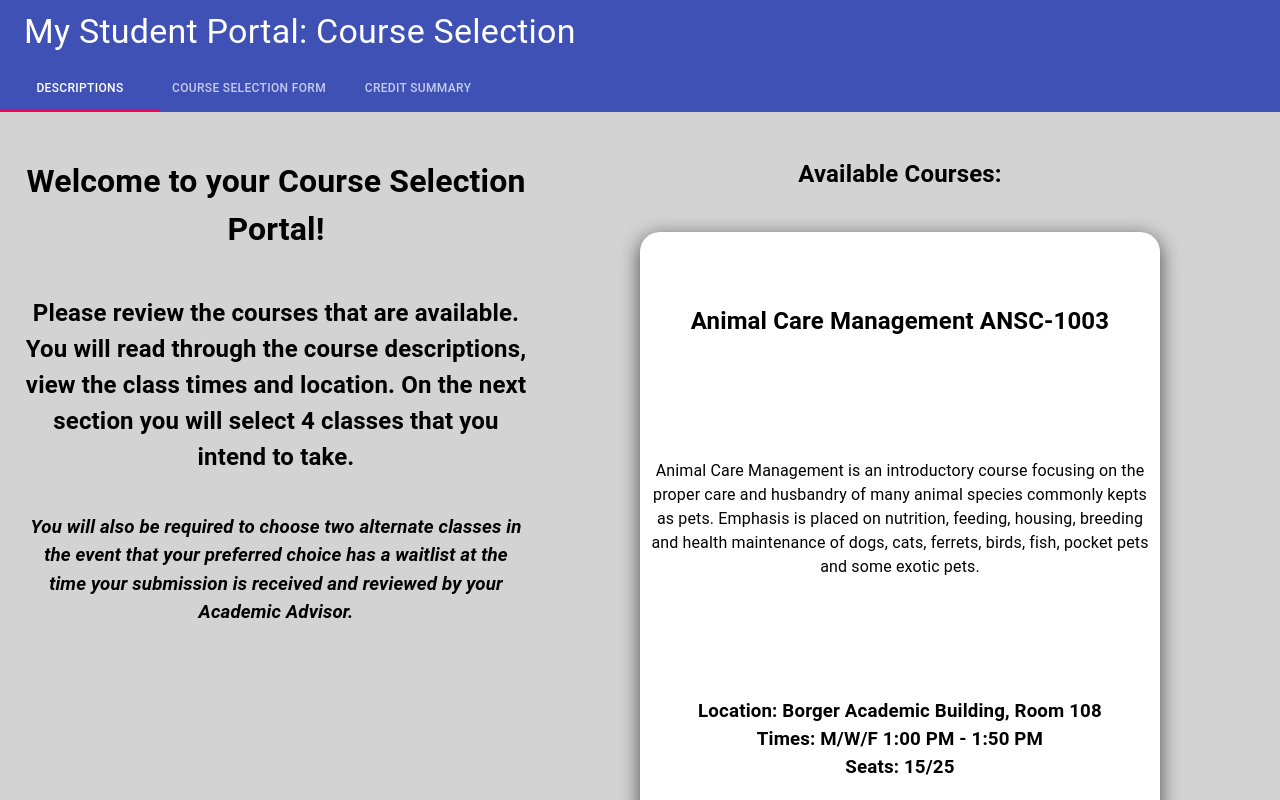
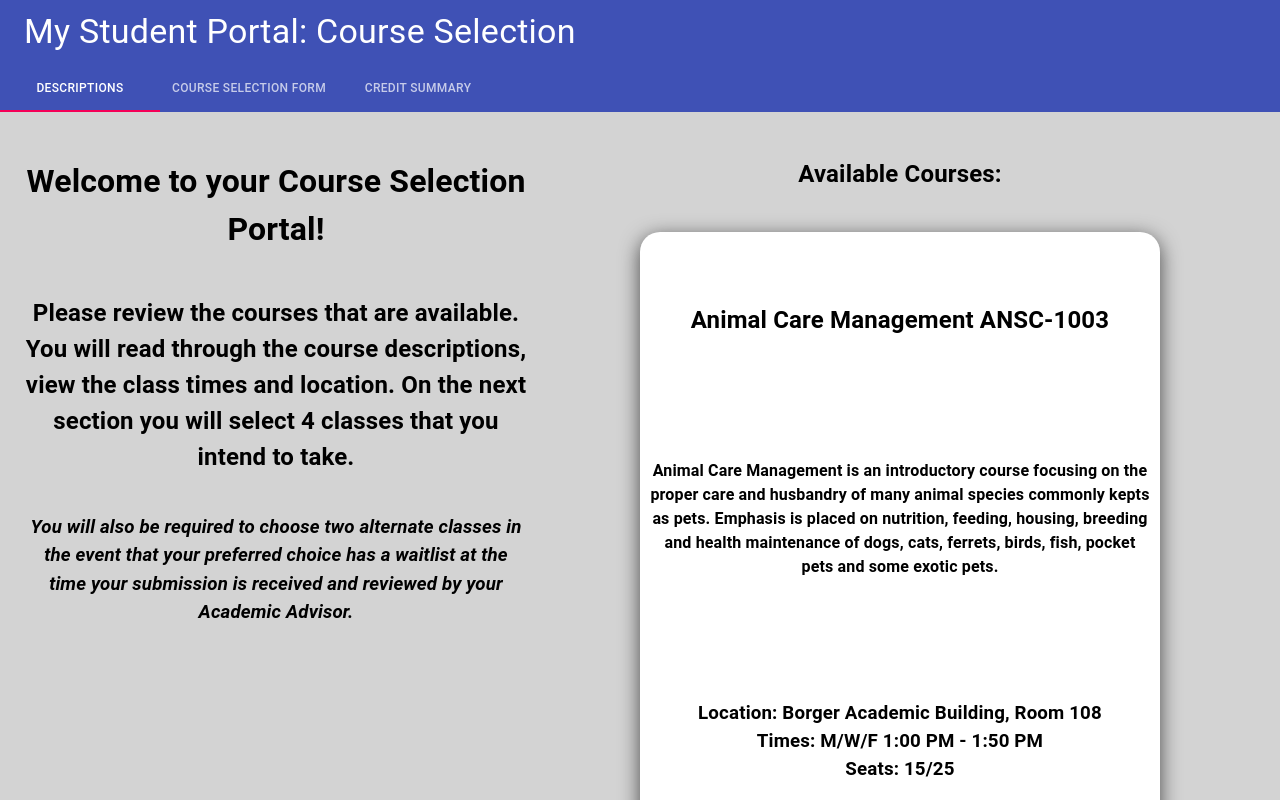
Before and after one commit to saiken86807/course-selector-app, a React (Create React App) app: page / in a window 1280 px wide. Shown: the top 800 px of the page. Built offline with nearby package versions, Linux system fonts and the light colour scheme.

Commit message:
changed the description from <p> to <h4>

```diff
--- a/src/CatalogComponents/Course.js
+++ b/src/CatalogComponents/Course.js
@@ -7,7 +7,7 @@ const Course = ({ name, description, times, location, limit }) => {
 		<Grid container direction="row" justify="center" alignItems="center">
 			<div className="courses">
 				<h2>{name}</h2>
-				<p>{description}</p>
+				<h4>{description}</h4>
 				<h3>
 					Location: {location}
 					<br />Times: {times} <br /> Seats: {limit}
```
